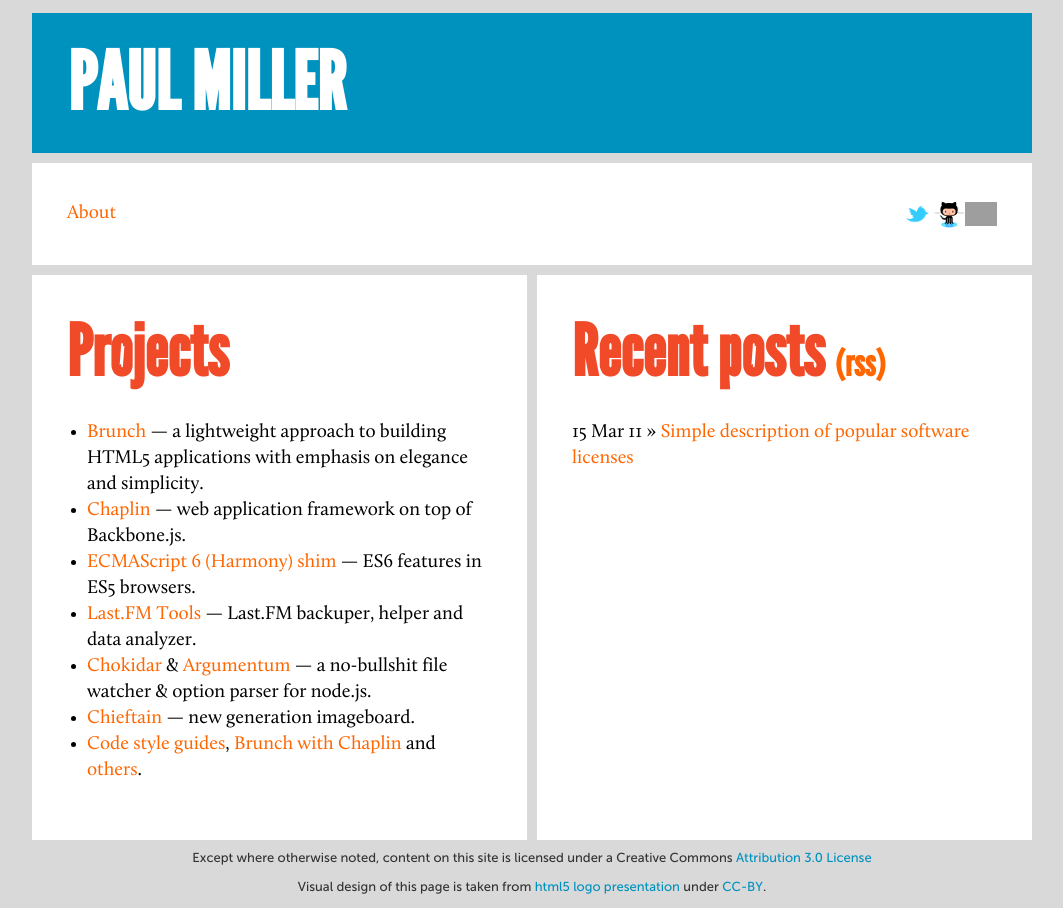
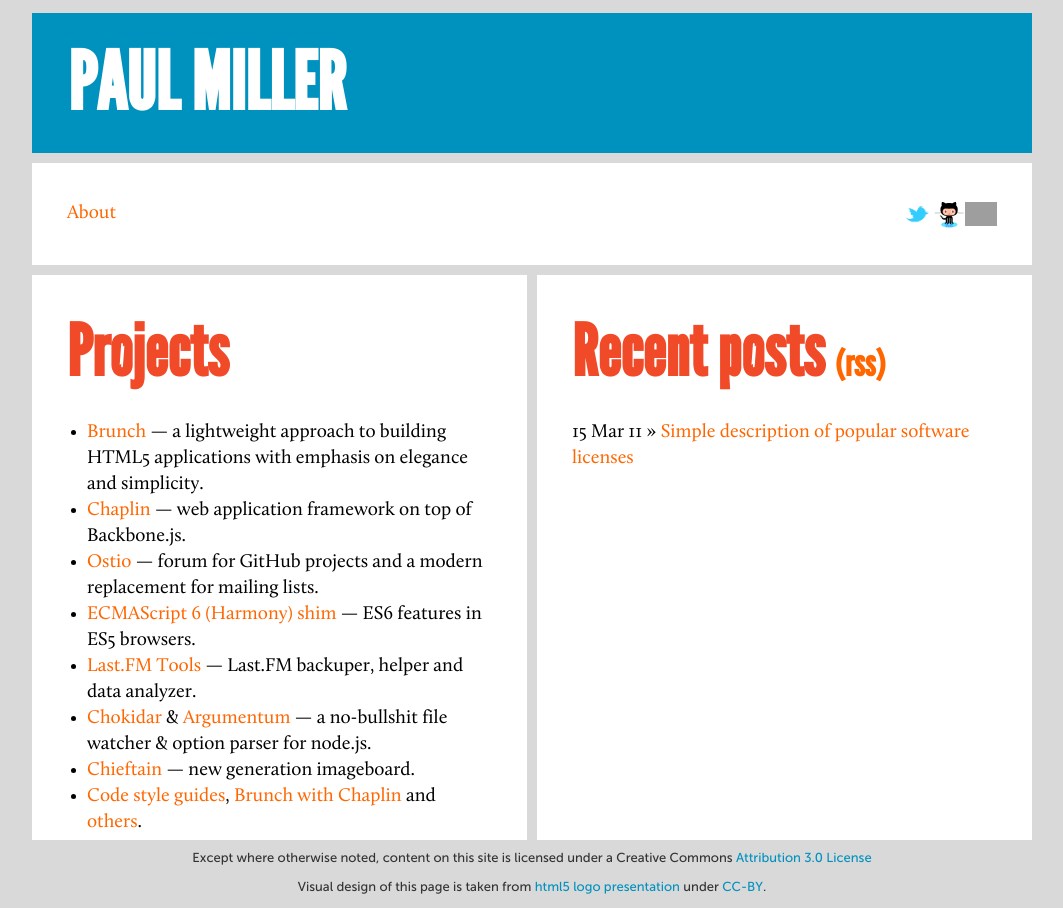
Before and after one commit to esimionato/paulmillr.github.com, a Jekyll site: the page built from index.html, in a window 1280 px wide. Shown: the whole page, without its empty margins (108-1171 px from the left). Built offline with Jekyll 4.4.1, drawn with Linux system fonts in a browser that asks for light colours; comment, search, counter and statistics services are not loaded; grey boxes are pictures that could not be loaded.

Commit message:
Add ostio to projects.

```diff
--- a/index.html
+++ b/index.html
@@ -9,6 +9,7 @@
       <ul>
         <li class="project"><a href="http://brunch.io/">Brunch</a> — a lightweight approach to building HTML5 applications with emphasis on elegance and simplicity.</li>
         <li class="project"><a href="https://github.com/chaplinjs/chaplin">Chaplin</a> — web application framework on top of Backbone.js.</li>
+        <li class="project"><a href="http://ost.io/">Ostio</a> — forum for GitHub projects and a modern replacement for mailing lists.</li>
         <li class="project"><a href="https://github.com/paulmillr/es6-shim/">ECMAScript 6 (Harmony) shim</a> — ES6 features in ES5 browsers.</li>
         <li class="project"><a href="https://github.com/paulmillr/lastfm_tools/">Last.FM Tools</a> — Last.FM backuper, helper and data analyzer.</li>
         <li class="project"><a href="https://github.com/paulmillr/chokidar">Chokidar</a> &amp; <a href="https://github.com/paulmillr/argumentum/">Argumentum</a> — a no-bullshit file watcher &amp; option parser for node.js.</li>
```
